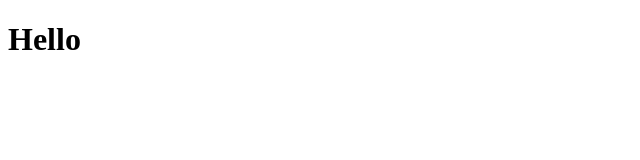
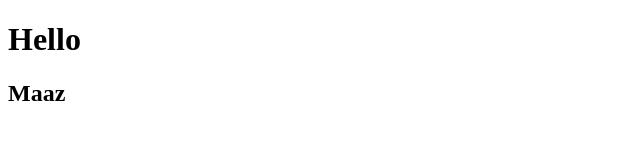
Before and after one commit to Maazbaig226/landing-page-website, a plain HTML site: page index.html in a window 1280 px wide. Shown: the full height of the page, 0-640 px from the left. Drawn offline with Linux system fonts and the light colour scheme.

Commit message:
add new heading name

```diff
--- a/index.html
+++ b/index.html
@@ -9,5 +9,7 @@
 
     <h1>Hello</h1>
 
+    <h2>Maaz</h2>
+
 </body>
 </html>
```
